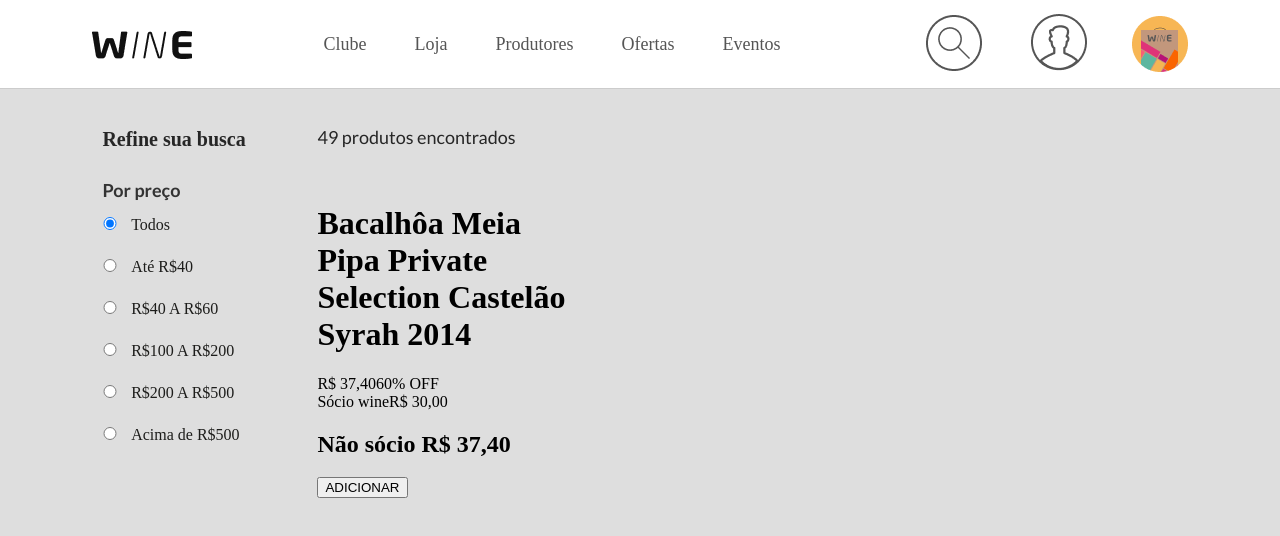
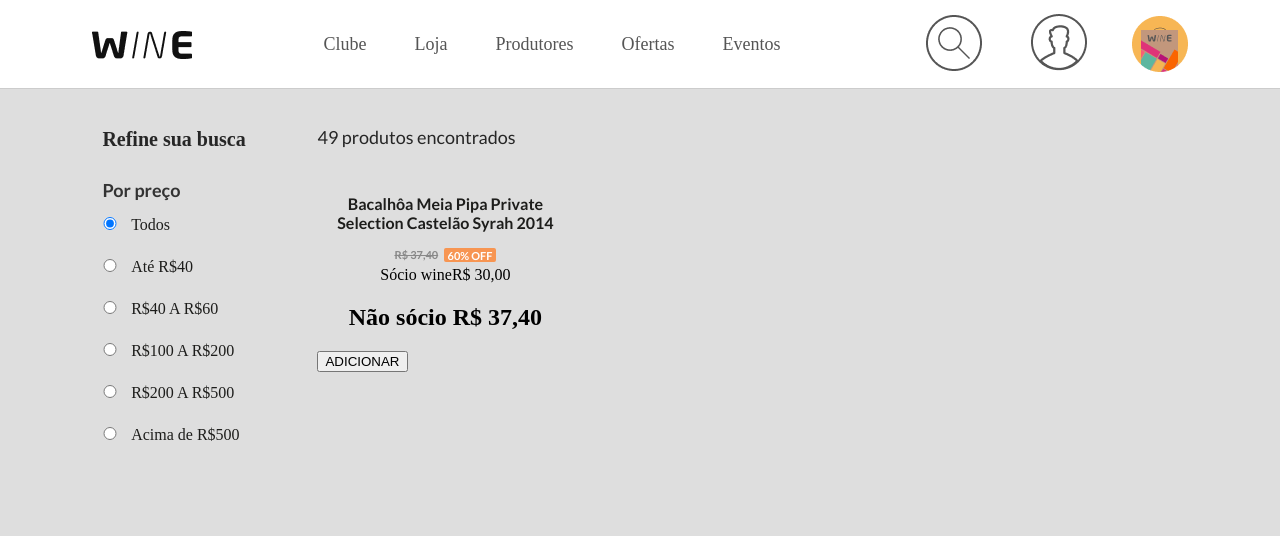
Before and after one commit to MartinGBB/frontend-wine-test, a React (Vite) app: page / in a window 1280 px wide. Shown: the top 536 px of the page. Built offline with nearby package versions, Linux system fonts and the light colour scheme; a web font is replaced by a local one.

Commit message:
style: adiciona frmatacao de texto do titulo e do desconto

```diff
--- a/src/components/Cards/index.tsx
+++ b/src/components/Cards/index.tsx
@@ -23,7 +23,7 @@
             <Description>
               <h1>Bacalhôa Meia Pipa Private Selection Castelão Syrah 2014</h1>
 
-              <div>
+              <div className="discount">
                 <span>R$ 37,40</span>
                 <span>60% OFF</span>
               </div>
--- a/src/components/Cards/styles.ts
+++ b/src/components/Cards/styles.ts
@@ -27,7 +27,36 @@
 `;
 
 export const Description = styled.div`
+  margin: auto;
+  justify-content: center;
+  text-align: center;
+  & h1 {
+    font-size: 1rem;
+    font-family: var(--font-family-secondary);
+    color: var(--color-font-slidebar);
+  }
 
+  & .discount {
+    margin: auto;
+    padding: 5px;
+    justify-content: center;
+    font-weight: 700;
+    font-size: 0.6875rem;
+    font-family: var(--font-family-secondary);
+
+    & span:first-child {
+      text-decoration: line-through;
+      color: #888888;
+    }
+
+    & span:last-child {
+      padding: 0.5px 4px;
+      background-color: #F79552;
+      border-radius: 1.95px;
+      margin-left: 5.40px;
+      color: #FFFFFF;
+    }
+  }
 `;
 
 export const ContentImg = styled.div`
```
